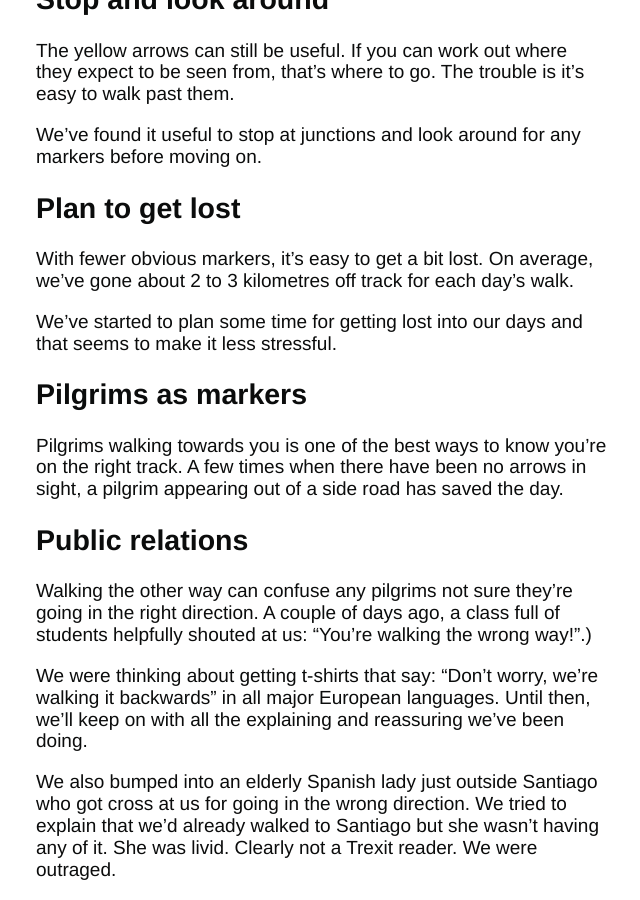
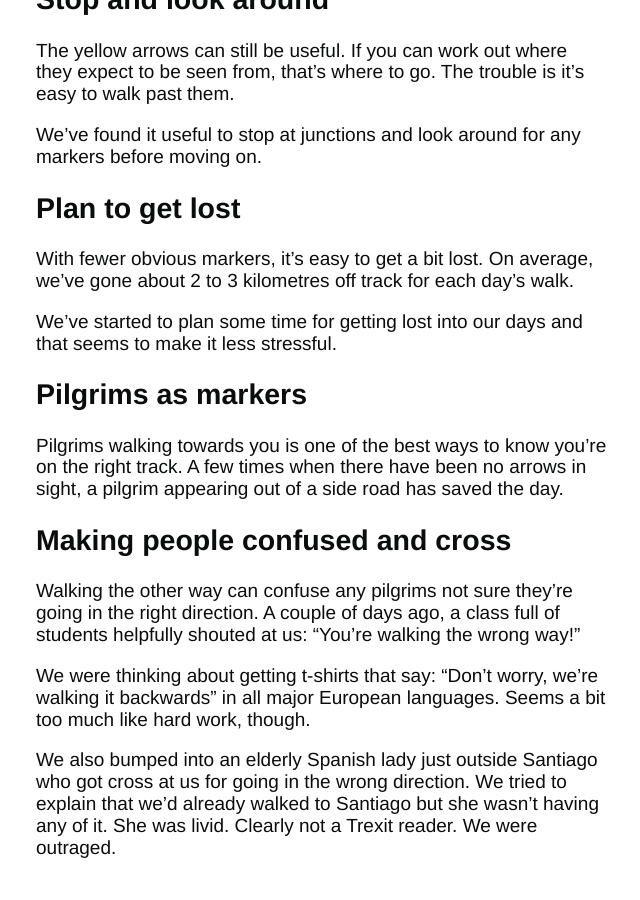
Before and after one commit to tombye/trexit, a Jekyll site: the page built from _posts/2017-10-15-walking-the-wrong-way.markdown, in a window 1280 px wide and 900 px high, scrolled down 1897 px. Shown: the whole window, without its empty margins (124-764 px from the left). Built offline with Jekyll 4.4.1, drawn with Linux system fonts in a browser that asks for light colours; after the commit the page ends 2775 px from its top, so only the background shows below that.

Commit message:
Update 2017-10-15-walking-the-wrong-way.markdown

```diff
--- a/_posts/2017-10-15-walking-the-wrong-way.markdown
+++ b/_posts/2017-10-15-walking-the-wrong-way.markdown
@@ -43,10 +43,10 @@ We've started to plan some time for getting lost into our days and that seems to
 
 Pilgrims walking towards you is one of the best ways to know you're on the right track. A few times when there have been no arrows in sight, a pilgrim appearing out of a side road has saved the day.
 
-## Public relations
+## Making people confused and cross
 
-Walking the other way can confuse any pilgrims not sure they're going in the right direction. A couple of days ago, a class full of students helpfully shouted at us: "You're walking the wrong way!".)
+Walking the other way can confuse any pilgrims not sure they're going in the right direction. A couple of days ago, a class full of students helpfully shouted at us: "You're walking the wrong way!"
 
-We were thinking about getting t-shirts that say: "Don't worry, we're walking it backwards" in all major European languages. Until then, we'll keep on with all the explaining and reassuring we've been doing.
+We were thinking about getting t-shirts that say: "Don't worry, we're walking it backwards" in all major European languages. Seems a bit too much like hard work, though.
 
 We also bumped into an elderly Spanish lady just outside Santiago who got cross at us for going in the wrong direction. We tried to explain that we'd already walked to Santiago but she wasn't having any of it. She was livid. Clearly not a Trexit reader. We were outraged.
```
